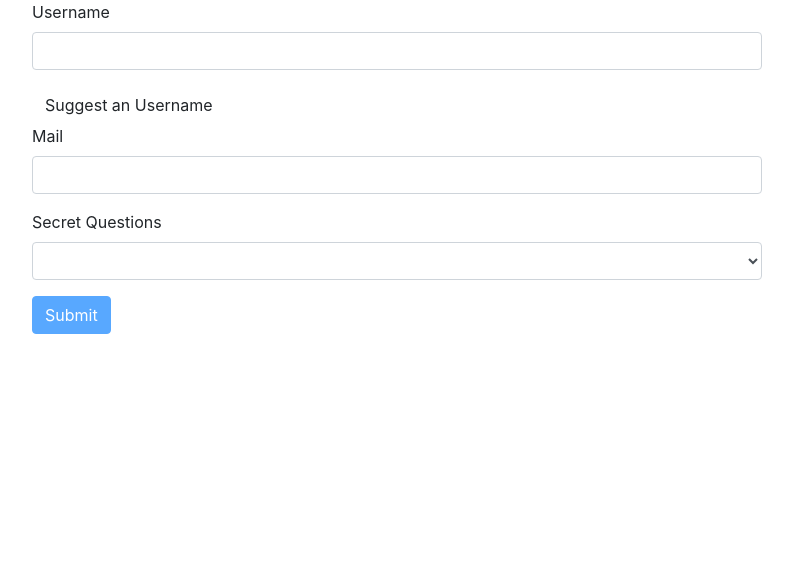
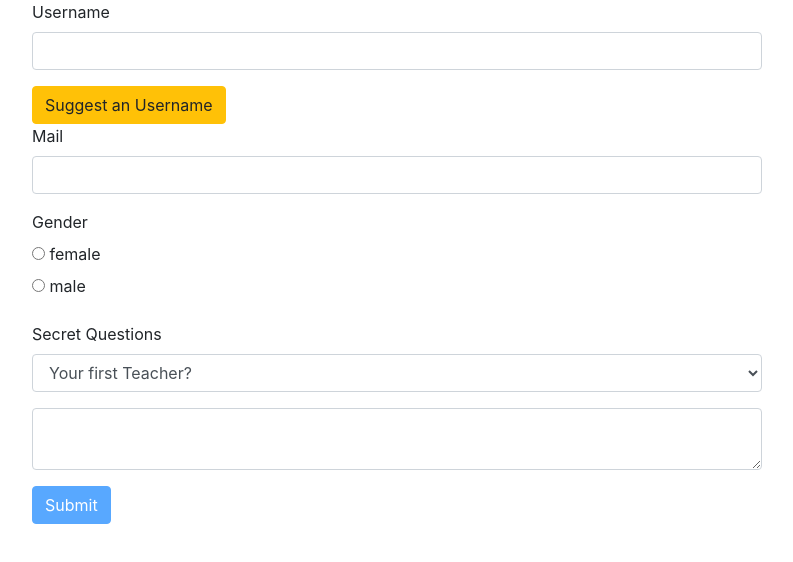
Before and after one commit to joaokbmartins/angular-forms, an Angular app: page / in a window 1280 px wide. Shown: the top 562 px of the page, without its empty margins (53-846 px from the left). Built offline with nearby package versions, Linux system fonts and the light colour scheme.

Commit message:
More about form validation and how to handle radio buttons

```diff
--- a/src/app/app.component.html
+++ b/src/app/app.component.html
@@ -2,6 +2,11 @@
   <div class="row">
     <div class="col-xs-12 col-sm-10 col-md-8 col-sm-offset-1 col-md-offset-2">
       <form (ngSubmit)="onSubmit(formRef)" #formRef="ngForm">
+        <div
+          class="user-data"
+          ngModelGroup="user-data"
+          #userData="ngModelGroup"
+        >
           <div class="form-group">
             <label for="username" class="label">Username</label>
             <input
@@ -11,9 +16,15 @@
               name="username"
               class="form-control"
               required
+              #username="ngModel"
             />
+            <small
+              class="help-block"
+              *ngIf="!username.valid && username.touched"
+              >Please enter the username</small
+            >
           </div>
-        <button class="btn btn-default" type="button">
+          <button class="btn btn-warning" type="button">
             Suggest an Username
           </button>
           <div class="form-group">
@@ -26,19 +37,61 @@
               class="form-control"
               required
               email
+              #email="ngModel"
             />
+            <small class="help-block" *ngIf="!email.valid && email.touched"
+              >Please enter a valid email.</small
+            >
           </div>
           <div class="form-group">
+            <label for="gender">Gender</label>
+            <div class="radio" *ngFor="let gender of genders">
+              <label>
+                <input
+                  type="radio"
+                  [id]="gender"
+                  name="gender"
+                  ngModel
+                  required
+                  [value]="gender"
+                />
+                {{ gender }}
+              </label>
+            </div>
+          </div>
+        </div>
+        <small *ngIf="!userData.valid && userData.touched"
+          >User data is invalid.</small
+        >
+        <div class="form-group">
           <label for="secret" class="label">Secret Questions</label>
-          <select id="secret" ngModel name="secret" class="form-control">
+          <select
+            id="secret"
+            [ngModel]="defaultQuestion"
+            name="secret"
+            class="form-control"
+          >
             <option value="pet">Your first Pet?</option>
-            <option value="pet">Your first Teacher?</option>
+            <option value="teacher">Your first Teacher?</option>
           </select>
+        </div>
+        <div class="form-group">
+          <textarea
+            name="answer"
+            class="form-control"
+            id="answer"
+            rows="2"
+            [(ngModel)]="answer"
+          ></textarea>
+          <small *ngIf="answer">Your answer: {{ answer }}</small>
+          <!-- <small *ngIf="!answer.valid && answer.touched"
+            >Please answer the question.</small
+          > -->
         </div>
         <button
           [disabled]="!formRef.valid"
           class="btn btn-primary"
-          type="button"
+          type="submit"
         >
           Submit
         </button>
--- a/src/app/app.component.ts
+++ b/src/app/app.component.ts
@@ -7,6 +7,10 @@ import { NgForm } from '@angular/forms';
   styleUrls: ['./app.component.css'],
 })
 export class AppComponent {
+  defaultQuestion: string = 'teacher';
+  answer: string = null;
+  genders: string[] = ['female', 'male'];
+
   onSubmit(form: NgForm) {
     console.log('Submitted!', form);
   }
```
Lines whose indentation alone changed are shown as unchanged.
